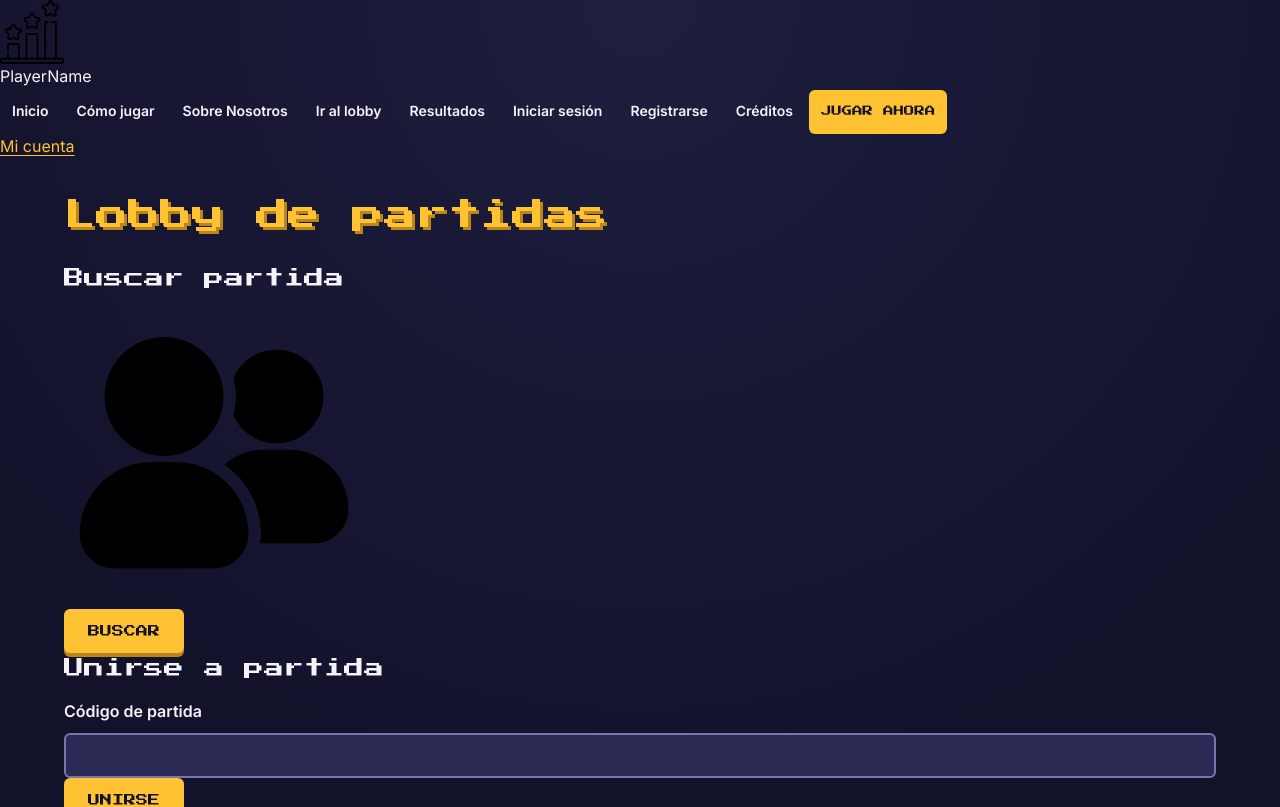
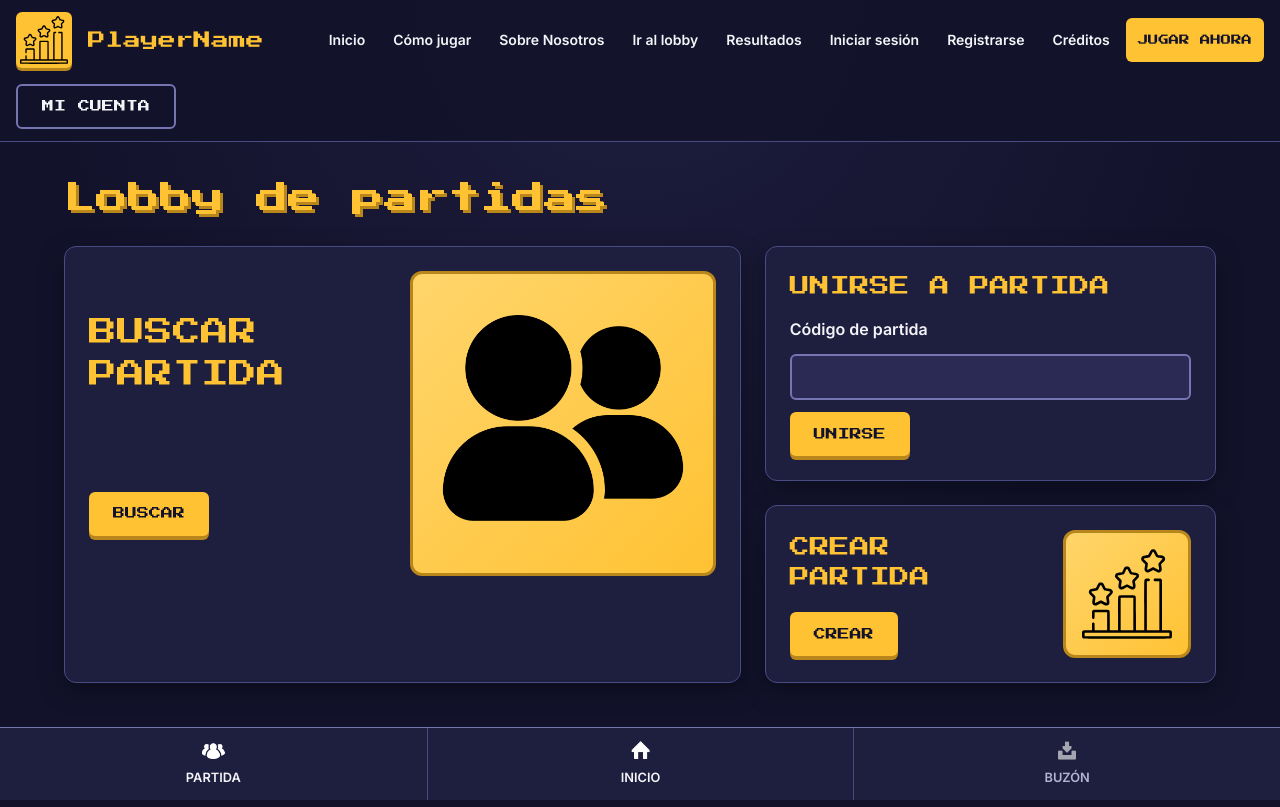
Before and after one commit to Jason-Montenegro/proyecto-C12989-C4F588-C4H386, a Next.js app in the folder frontend/: page /lobby in a window 1280 px wide. Shown: the top 807 px of the page. Built offline with nearby package versions, Linux system fonts and the light colour scheme.

Commit message:
style(lobby): add panel grid and fixed bottom tab bar

```diff
--- /dev/null
+++ b/frontend/src/app/lobby/lobby.module.css
@@ -0,0 +1,212 @@
+/* ==========================================================================
+   Lobby de partidas
+   Cabecera con el jugador, tres paneles (buscar, unirse, crear) y una barra
+   de pestañas fija abajo, como en el wireframe.
+   ========================================================================== */
+
+/* --- Cabecera del jugador --- */
+.header {
+  position: relative;
+  display: flex;
+  flex-wrap: wrap;
+  align-items: center;
+  gap: var(--space-4);
+  padding: var(--space-3) var(--space-4);
+  border-block-end: 1px solid var(--color-border);
+  background: var(--color-bg-translucent);
+}
+
+.logo {
+  padding: var(--space-1);
+  border-radius: var(--radius-sm);
+  background: var(--color-primary);
+  box-shadow: 0 3px 0 var(--color-primary-shadow);
+}
+
+.logo img {
+  width: 3rem;
+}
+
+.player {
+  margin-inline-end: auto;
+  color: var(--color-primary);
+  font-family: var(--font-heading);
+  font-size: clamp(0.8rem, 1.5vw + 0.4rem, 1.1rem);
+}
+
+/* --- Paneles --- */
+.lobby {
+  display: grid;
+  gap: var(--space-6);
+
+  /* espacio para que la barra de pestañas no tape el contenido */
+  padding-block-end: calc(var(--space-12) + 4.5rem);
+}
+
+.title {
+  margin-block-end: 0;
+}
+
+.panel {
+  display: grid;
+  gap: var(--space-4);
+  align-content: start;
+  transition:
+    border-color var(--transition-base),
+    translate var(--transition-base);
+}
+
+.panel:hover {
+  border-color: var(--color-primary);
+  translate: 0 -4px;
+}
+
+.panel h2 {
+  margin: 0;
+  color: var(--color-primary);
+  text-transform: uppercase;
+}
+
+.panel button {
+  justify-self: start;
+}
+
+/* Ilustraciones oscuras sobre panel amarillo, igual que en la landing */
+.picture {
+  justify-self: center;
+  width: min(100%, 14rem);
+  padding: var(--space-4);
+  border: 3px solid var(--color-primary-shadow);
+  background: linear-gradient(
+    135deg,
+    var(--color-primary-strong),
+    var(--color-primary)
+  );
+}
+
+/* Formulario para unirse con código */
+.joinForm {
+  display: grid;
+  gap: var(--space-3);
+}
+
+.joinForm input {
+  margin: 0;
+}
+
+/* --- Barra de pestañas inferior --- */
+.tabBar {
+  position: fixed;
+  inset-inline: 0;
+  bottom: 0;
+  z-index: 10;
+  border-block-start: 1px solid var(--color-border-strong);
+  background: var(--color-surface);
+}
+
+.tabs {
+  display: grid;
+  grid-template-columns: repeat(3, 1fr);
+  margin: 0;
+  padding: 0;
+  list-style: none;
+}
+
+.tabs li + li {
+  border-inline-start: 1px solid var(--color-border);
+}
+
+.tab {
+  display: flex;
+  flex-direction: column;
+  align-items: center;
+  gap: var(--space-1);
+  padding: var(--space-2) var(--space-2) var(--space-3);
+  color: var(--color-text);
+  font-size: 0.8rem;
+  font-weight: 600;
+  text-decoration: none;
+  text-transform: uppercase;
+  transition:
+    background-color var(--transition-fast),
+    color var(--transition-fast);
+}
+
+/* Ícono encima del texto de cada pestaña */
+.tab::before {
+  content: "";
+  width: 1.75rem;
+  height: 1.75rem;
+  background: var(--icon) center / contain no-repeat;
+  transition: translate var(--transition-fast);
+}
+
+a.tab:hover {
+  background: var(--color-surface-raised);
+  color: var(--color-primary);
+}
+
+a.tab:hover::before {
+  translate: 0 -3px;
+}
+
+/* El buzón todavía no es un enlace: se muestra atenuado */
+li.tab {
+  color: var(--color-text-muted);
+}
+
+li.tab::before {
+  opacity: 0.6;
+}
+
+/* --- Íconos (Kenney Game Icons, CC0) --- */
+.iconMatch {
+  --icon: url("../../../public/icons/massiveMultiplayer.png");
+}
+
+.iconHome {
+  --icon: url("../../../public/icons/home.png");
+}
+
+.iconInbox {
+  --icon: url("../../../public/icons/import.png");
+}
+
+/* --- Escritorio: "Buscar" grande a la izquierda y los otros dos apilados
+   a la derecha --- */
+@media (width >= 48rem) {
+  .lobby {
+    grid-template-columns: 3fr 2fr;
+  }
+
+  .title {
+    grid-column: 1 / -1;
+  }
+
+  .search {
+    grid-row: span 2;
+    grid-template-columns: 1fr 1fr;
+    align-items: center;
+  }
+
+  .search h2 {
+    font-size: clamp(1rem, 2vw + 0.4rem, 1.75rem);
+  }
+
+  .search .picture {
+    grid-row: 1 / span 2;
+    grid-column: 2;
+    width: 100%;
+  }
+
+  .create {
+    grid-template-columns: 1fr auto;
+    align-items: center;
+  }
+
+  .create .picture {
+    grid-row: 1 / span 2;
+    grid-column: 2;
+    width: 8rem;
+  }
+}
--- a/frontend/src/app/lobby/page.tsx
+++ b/frontend/src/app/lobby/page.tsx
@@ -2,38 +2,42 @@ import Link from "next/link";
 import icon from "@/../public/icon.svg";
 import group from "@/../public/group.png";
 import HeaderNav from "@/app/components/HeaderNav";
+import styles from "./lobby.module.css";
 
 export default function LobbyPage() {
   return (
     <>
-      <header>
-        <Link href="/">
+      <header className={styles.header}>
+        <Link href="/" className={styles.logo}>
           <img src={icon.src} alt="Hurry to the Top" width={64} height={64} />
         </Link>
-        <p>PlayerName</p>
+        <p className={styles.player}>PlayerName</p>
         <HeaderNav />
         <nav aria-label="Cuenta del jugador">
-          <Link href="/login">Mi cuenta</Link>
+          <Link href="/login" className="button buttonSecondary">
+            Mi cuenta
+          </Link>
         </nav>
       </header>
 
-      <main>
-        <h1>Lobby de partidas</h1>
+      <main className={styles.lobby}>
+        <h1 className={styles.title}>Lobby de partidas</h1>
 
-        <section>
+        <section className={`card ${styles.panel} ${styles.search}`}>
           <h2>Buscar partida</h2>
           <img
             src={group.src}
             alt="Grupo de jugadores"
             width={300}
             height={300}
+            className={`imageFx ${styles.picture}`}
           />
           <button type="button">Buscar</button>
         </section>
 
-        <section>
+        <section className={`card ${styles.panel} ${styles.join}`}>
           <h2>Unirse a partida</h2>
-          <form>
+          <form className={styles.joinForm}>
             <label htmlFor="codigo-partida">Código de partida</label>
             <input
               type="text"
@@ -45,28 +49,36 @@ export default function LobbyPage() {
           </form>
         </section>
 
-        <section>
+        <section className={`card ${styles.panel} ${styles.create}`}>
           <h2>Crear partida</h2>
           <img
             src={icon.src}
             alt="Logo de Hurry to the Top"
             width={180}
             height={180}
+            className={`imageFx ${styles.picture}`}
           />
           <button type="button">Crear</button>
         </section>
       </main>
 
-      <footer>
+      <footer className={styles.tabBar}>
         <nav aria-label="Navegación del lobby">
-          <ul>
+          <ul className={styles.tabs}>
             <li>
-              <Link href="/lobby">Partida</Link>
+              <Link
+                href="/lobby"
+                className={`${styles.tab} ${styles.iconMatch}`}
+              >
+                Partida
+              </Link>
             </li>
             <li>
-              <Link href="/">Inicio</Link>
+              <Link href="/" className={`${styles.tab} ${styles.iconHome}`}>
+                Inicio
+              </Link>
             </li>
-            <li>Buzón</li>
+            <li className={`${styles.tab} ${styles.iconInbox}`}>Buzón</li>
           </ul>
         </nav>
       </footer>
```
